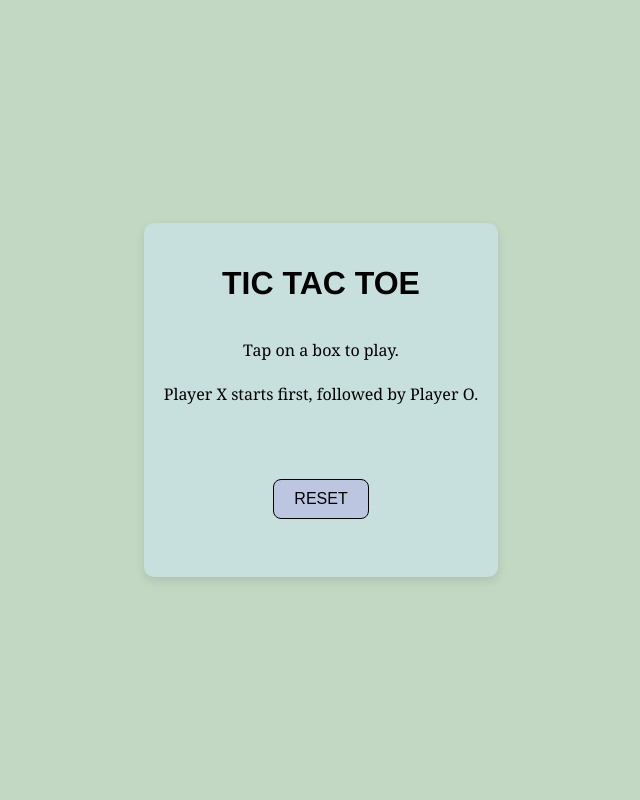
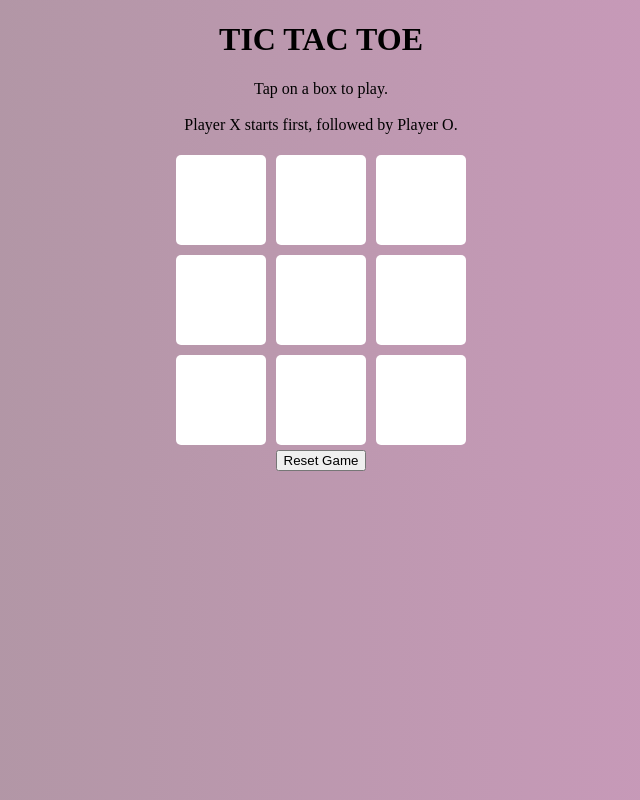
Before and after one commit to tuck27/tic-tac-toe, a plain HTML site: page index.html in a window 1280 px wide. Shown: the whole page, without its empty margins (319-959 px from the left). Drawn offline with Linux system fonts and the light colour scheme.

Commit message:
third commit

```diff
--- a/index.html
+++ b/index.html
@@ -1,23 +1,35 @@
 <!DOCTYPE html>
 <html lang="en">
+
 <head>
     <meta charset="UTF-8">
     <meta name="viewport" content="width=device-width, initial-scale=1.0">
     <title>Tic-Tac-Toe</title>
     <link rel="stylesheet" href="style.css">
 </head>
+
 <body>
-    <div id="main">
+    <div class="container">
         <h1>TIC TAC TOE</h1>
-        <p id="ins">
+        <p>
             Tap on a box to play.<br><br>
             Player X starts first, followed by Player O.
         </p>
-        <div id="board" class="board"></div>
-        <br>
-        <button id="reset" class="reset">RESET</button>
-        <p id="message" class="message"></p>
+    <div id="board">
+      <div class="square" id="0"></div>
+      <div class="square" id="1"></div>
+      <div class="square" id="2"></div>
+      <div class="square" id="3"></div>
+      <div class="square" id="4"></div>
+      <div class="square" id="5"></div>
+      <div class="square" id="6"></div>
+      <div class="square" id="7"></div>
+      <div class="square" id="8"></div>
     </div>
+    <button id="reset">Reset Game</button>
+    <div id="message"></div>
+  </div>
     <script src="script.js"></script>
 </body>
+
 </html>
--- a/script.js
+++ b/script.js
@@ -1,22 +1,3 @@
-const TicTac = {
-    cPlayer: "X",
-    state: Array(9).fill(null),
-    gameOver: "false",
-
-    init() {
-        this.cBoard();
-        document.getElementbyId("reset")
-        document.addEventListener("click", () => this.reset());
-    },
-
-    cBoard() {
-        const board = document.getElementById("board");
-        board.innerHTML = "";
-        this.state.forEach((_, i) => {
-            const cell = document.createElement("div");
-            cell.classList.add("cell");
-            cell.dataset.index = i;
-            board.appendChild(cell);
-        })
-    }
-};
+let board = ["", "", "", "", "", "", "", ""];
+let currentPlayer = X;
+let gameOver = false;
--- a/style.css
+++ b/style.css
@@ -1,64 +1,40 @@
 body {
-    font-family:'Franklin Gothic Medium', 'Arial Narrow', Arial, sans-serif;
-    margin: 0;
-    padding: 0;
+    background-image: linear-gradient(to right, rgb(168, 149, 157) , rgb(209, 155, 193));
+}
+
+.container{
+    text-align: center;
+
+}
+
+#board{
     display: flex;
+    flex-wrap: wrap;
+    width: 300px;
+    margin: 0 auto;
+}
+
+.square{
+    display: flex;
+    width: 90px;
+    height: 90px;
+    background-color: rgb(255, 255, 255);
+    margin: 5px;
+    border-radius: 5px;
+    font-size: 50px;
     justify-content: center;
     align-items: center;
-    height: 100vh;
-    background-color:#c2d8c2;
-}
-
-#main {
-    text-align: center;
-    display: flex;
-    flex-direction: column;
-    justify-content: center;
-    align-items: center;
-    padding: 20px;
-    box-shadow: 0 4px 10px rgba(1, 8, 37, 0.1);
-    border-radius: 10px;
-    background-color: #c7dfdd;
-}
-
-.board {
-    display: grid;
-    grid-template-columns: repeat(3, 100px);
-    grid-gap: 5px;
-    margin-top: 20px;
-}
-
-p {
-    font-family:Georgia, 'Times New Roman', Times, serif;
-}
-
-.cell {
-    width: 100px;
-    height: 100px;
-    border: 1px solid gray;
-    display: flex;
-    align-items: center;
-    justify-content: center;
-    font-size: 24px;
     cursor: pointer;
 }
 
-.cell.taken {
-    pointer-events: none;
-}
-.message {
-    margin-top: 20px;
-    font-size: 18px;
-    font-weight: bold;
+.square:hover{
+    background-color: #ffe8ff;
 }
 
-.reset {
-    margin-top: 20px;
-    padding: 10px 20px;
-    font-size: 16px;
-    cursor: pointer;
-    background-color: rgb(188, 198, 224);
-    border: 1px solid rgb(0, 0, 0);
-    color: rgb(0, 0, 0);
-    border-radius: 8px;
+.square:X{
+    color: rgb(70, 106, 139);
 }
+
+.square:O {
+    color: rgb(100, 28, 28);
+}
```
